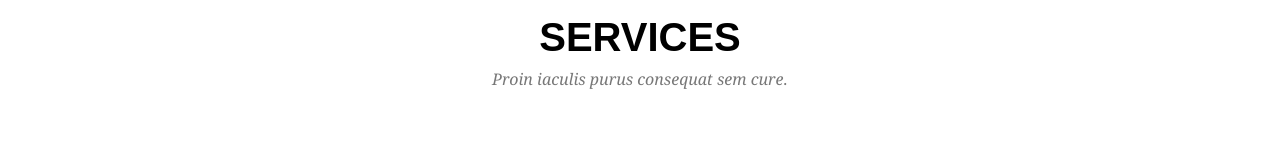
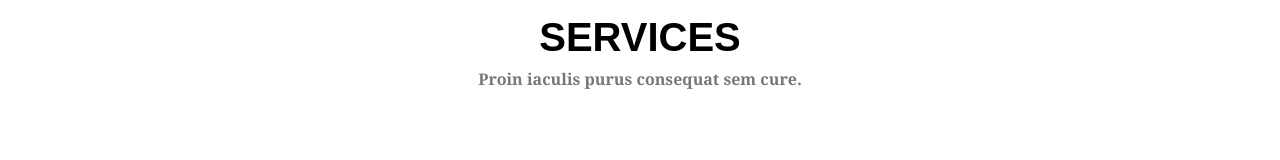
Before and after one commit to RuslanZinchenko/goit-fe-course, a plain HTML site: page html-css/module-07/index.html in a window 1280 px wide. Shown: the part 162-322 px from the top of the page. Drawn offline with Linux system fonts and the light colour scheme; files whose address does not match are found by name.

Commit message:
module-07

```diff
--- a/html-css/module-07/css/fonts.css
+++ b/html-css/module-07/css/fonts.css
@@ -15,11 +15,11 @@
 }
 
 @font-face {
-  font-family: "DroidSerif";
-  src: url('../fonts/DroidSerif.woff2') format('woff2'),
-  url('../fonts/DroidSerif.woff') format('woff');
-  font-weight: 300;
-  font-style: italic;
+  font-family: "DroidSerif-Bold";
+  src: url('../fonts/DroidSerif-Bold.woff2') format('woff2'),
+  url('../fonts/DroidSerif-Bold.woff') format('woff');
+  font-weight: 600;
+  /* font-style: italic;  */
 }
 
 @font-face {
--- a/html-css/module-07/css/services.css
+++ b/html-css/module-07/css/services.css
@@ -14,9 +14,9 @@
 }
 
 .head-name-two {
-  font-family: "DroidSerif", sans-serif;
-  font-style: italic;
-  font-weight: 300;
+  font-family: "DroidSerif-Bold", sans-serif;
+  /* font-style: italic; */
+  font-weight: 600;
   font-size: 16px;
   text-align: center;
   color: #777777;
```
Also changed, not shown: html-css/module-07/fonts/DroidSerif-Bold.woff (added).
